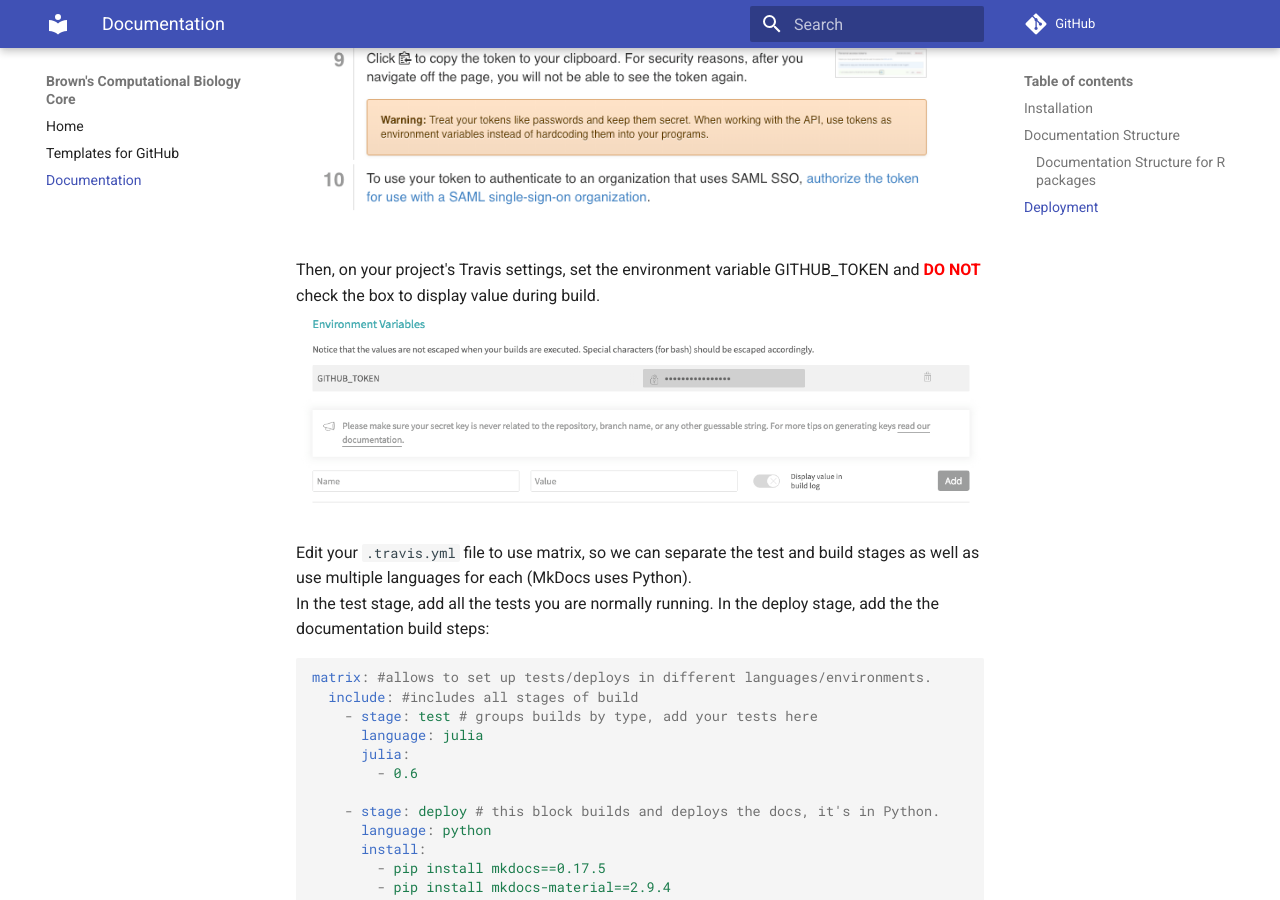
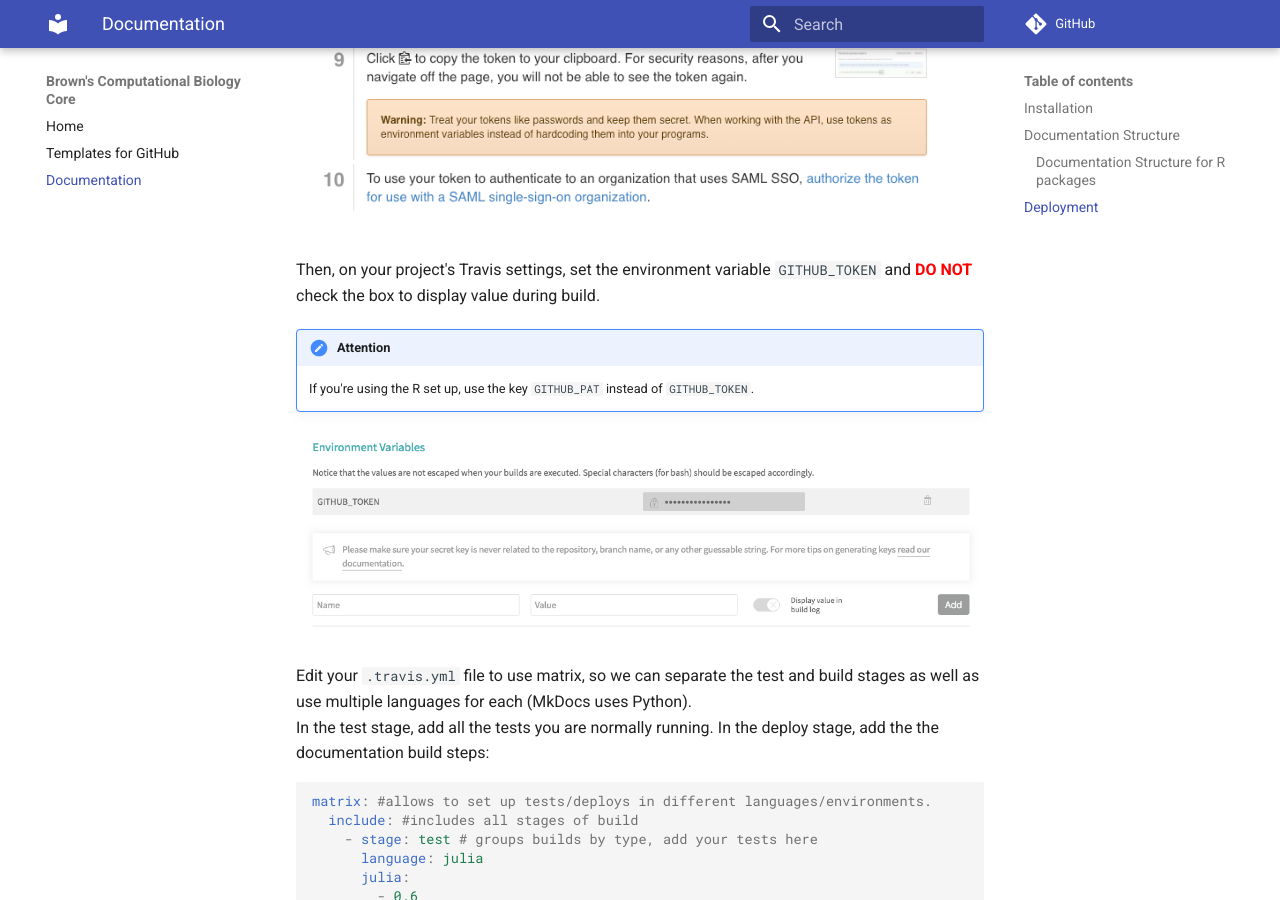
Before and after one commit to compbiocore/cbc-documentation-templates, an MkDocs documentation site: the page built from docs/mkdocs.md, in a window 1280 px wide and 900 px high, scrolled down 3608 px. Built offline with MkDocs 1.6.1 and Material for MkDocs 9.7.7, drawn with Linux system fonts in a browser that asks for light colours; comment, search, counter and statistics services are not loaded; old or Windows-style settings are respelled for this version of MkDocs; some of the changed text lies outside the part shown.

Commit message:
adds note about GITHUB_PAT

```diff
--- a/docs/mkdocs.md
+++ b/docs/mkdocs.md
@@ -118,8 +118,14 @@ it's deployed.
 To set up continuous deployment to the project's `gh-pages` branch, you first need to obtain a GitHub token from GitHub:
 ![Github token](assets/img/github_token.png)
 
-Then, on your project's Travis settings, set the environment variable GITHUB_TOKEN and <span style="color: red; font-weight: bold;">DO NOT</span> check the box to display value during build.
+Then, on your project's Travis settings, set the environment variable `GITHUB_TOKEN` and <span style="color: red; font-weight: bold;">DO NOT</span> check the box to display value during build.
+
+!!! attention
+    If you're using the R set up, use the key `GITHUB_PAT` instead of `GITHUB_TOKEN`.
+
 ![Travis settings](assets/img/travis_setting.png)
+
+
 
 Edit your `.travis.yml` file to use matrix, so we can separate the test and build stages as well as use multiple languages for each (MkDocs uses Python).
 In the test stage, add all the tests you are normally running. In the deploy stage, add the the documentation build steps:
@@ -184,7 +190,7 @@ matrix:
       deploy:
        provider: pages
        skip_cleanup: true
-       github_token: $GITHUB_TOKEN
+       github_token: $GITHUB_PAT
        local_dir: site
        on:
          branch: master
```
